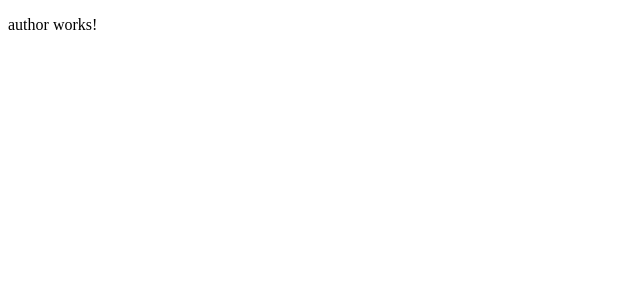
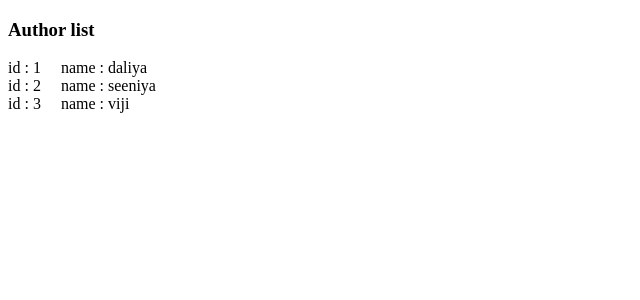
Before and after one commit to daliyajohn/Angular-basics, an Angular app: page /author in a window 1280 px wide. Shown: the top 300 px of the page, without its empty margins (0-640 px from the left). Built offline with nearby package versions, Linux system fonts and the light colour scheme.

Commit message:
Show author list using service

```diff
--- a/src/app/author/author.component.html
+++ b/src/app/author/author.component.html
@@ -1,3 +1,5 @@
-<p>
-  author works!
-</p>
+<h3>Author list</h3>
+
+<div *ngFor="let course of courses" >
+  id :  {{course.id}}  	&nbsp;&nbsp;&nbsp;  name : {{course.name}}
+</div>
--- a/src/app/author/author.component.ts
+++ b/src/app/author/author.component.ts
@@ -7,10 +7,13 @@ import { AuthorService } from './author.service';
   styleUrls: ['./author.component.css']
 })
 export class AuthorComponent implements OnInit {
+  courses: Array<any> = [];
 
-  constructor() { }
+  constructor( public authorService: AuthorService) {
+    this.courses = this.authorService.getAuthor();
+    console.log(this.courses);
+   }
 
   ngOnInit() {
   }
-
 }
--- a/src/app/author/author.service.ts
+++ b/src/app/author/author.service.ts
@@ -5,4 +5,20 @@ export class AuthorService {
 
   constructor() { }
 
+  getAuthor() {
+    return [
+      {
+        id : 1,
+        name : 'daliya'
+      },
+      {
+        id : 2,
+        name : 'seeniya'
+      },
+      {
+        id : 3,
+        name : 'viji'
+      },
+    ];
+  }
 }
```
